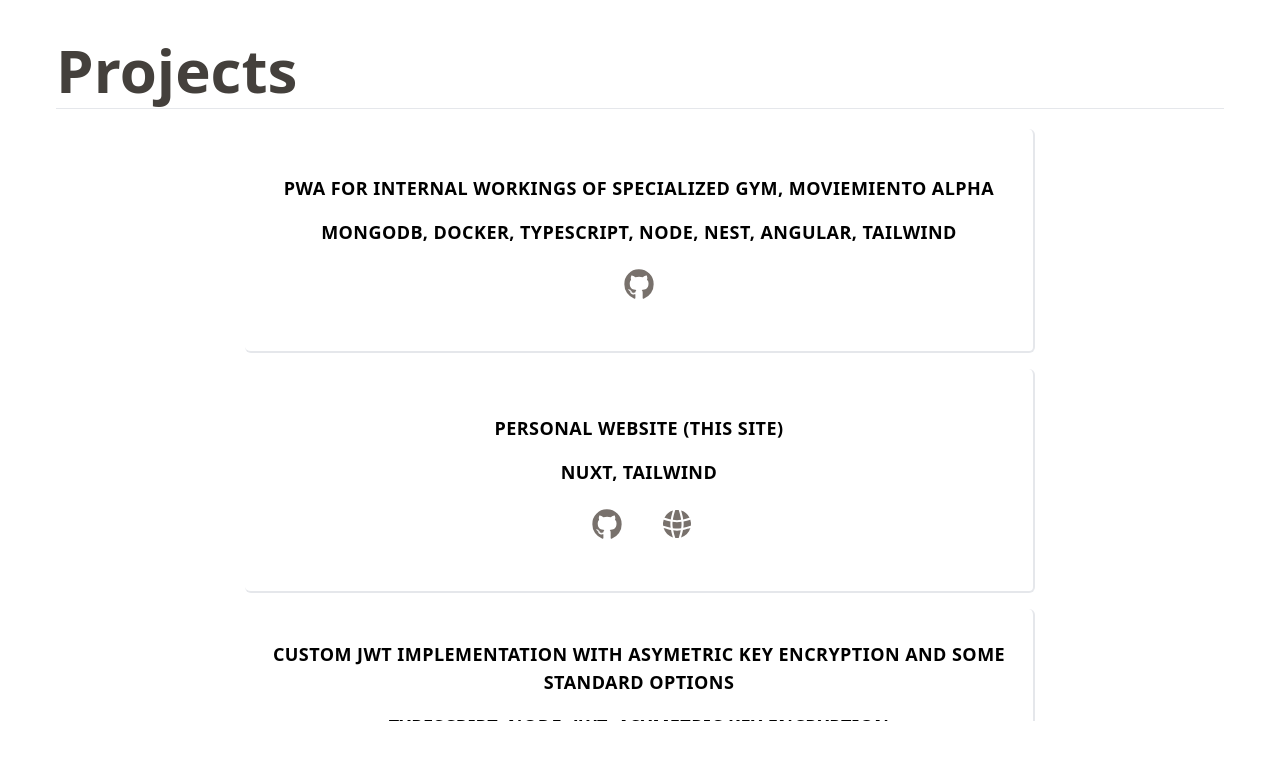
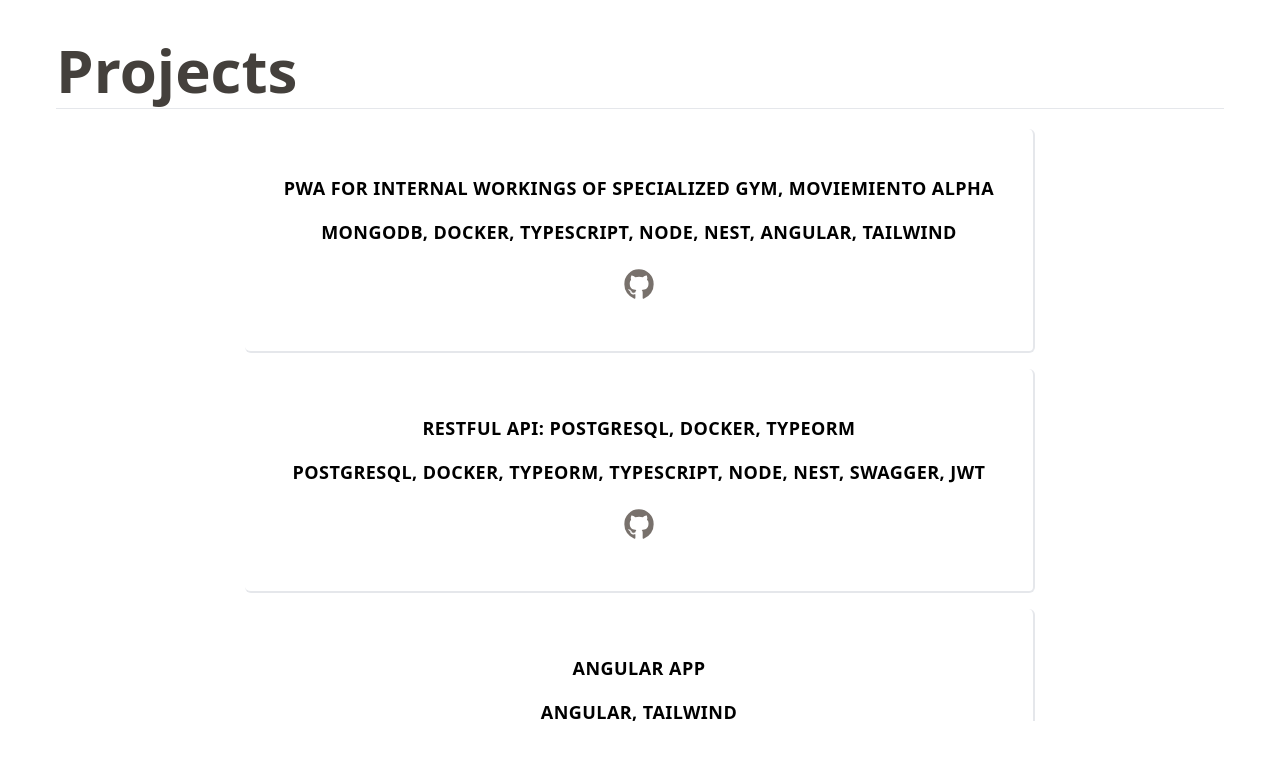
Before and after one commit to onehoax/portfolio, a Nuxt app: page /projects in a window 1280 px wide. Shown: the top 760 px of the page. Built offline with nearby package versions, Linux system fonts and the light colour scheme.

Commit message:
update projects

```diff
--- a/pages/projects.vue
+++ b/pages/projects.vue
@@ -9,7 +9,32 @@ const projects = [
   {
     description: "PWA for internal workings of specialized gym, Moviemiento Alpha",
     stack: "MongoDB, Docker, TypeScript, Node, Nest, Angular, Tailwind",
-    ghUrl: "https://github.com/onehoax/alpha ",
+    ghUrl: "https://github.com/onehoax/alpha",
+    site: ""
+  },
+  {
+    description: "RESTful API: PostgreSQL, Docker, TypeORM",
+    stack: "PostgreSQL, Docker, TypeORM, TypeScript, Node, Nest, Swagger, JWT",
+    ghUrl: "https://github.com/onehoax/inlaze_be",
+    site: ""
+  },
+  {
+    description: "Angular App",
+    stack: "Angular, Tailwind",
+    ghUrl: "https://github.com/onehoax/inlaze_fe",
+    site: ""
+  },
+  {
+    description: "Data Engineering Projects",
+    stack:
+      "Core Java, SpringBoot, Linux, Bash, PostgreSQL, Python, Hadoop, Spark, Docker, Kubernetes, Cloud, OLTP, OLAP",
+    ghUrl: "https://github.com/onehoax/data_engineering ",
+    site: ""
+  },
+  {
+    description: "Implementation of small java-like language",
+    stack: "Visitor Design Pattern, Eiffel Testing Framework (ETF)",
+    ghUrl: "https://github.com/onehoax/language_analyzer",
     site: ""
   },
   {
@@ -19,15 +44,15 @@ const projects = [
     site: "https://andresosorio.onrender.com"
   },
   {
+    description: "RESTful API: PostgreSQL, Prisma",
+    stack: "Node, Express, TypeScript, PostgreSQL, Prisma",
+    ghUrl: "https://github.com/onehoax/rest_api",
+    site: ""
+  },
+  {
     description: "Custom JWT Implementation with asymetric key encryption and some standard options",
     stack: "TypeScript, Node, JWT, Asymetric Key Encryption",
     ghUrl: "https://github.com/onehoax/custom_jwt",
-    site: ""
-  },
-  {
-    description: "RESTful API with PostgreSQL and Prisma",
-    stack: "Node, Express, TypeScript, PostgreSQL, Prisma",
-    ghUrl: "https://github.com/onehoax/rest_api",
     site: ""
   },
   {
@@ -49,19 +74,6 @@ const projects = [
     site: "https://bespoke-belekoy-307f74.netlify.app/"
   },
   {
-    description: "Data Engineering Projects",
-    stack:
-      "Core Java, SpringBoot, Linux, Bash, PostgreSQL, Python, Hadoop, Spark, Docker, Kubernetes, Cloud, OLTP, OLAP",
-    ghUrl: "https://github.com/onehoax/data_engineering ",
-    site: ""
-  },
-  {
-    description: "Implementation of small java-like language",
-    stack: "Visitor Design Pattern, Eiffel Testing Framework (ETF)",
-    ghUrl: "https://github.com/onehoax/language_analyzer",
-    site: ""
-  },
-  {
     description: "Mock Portfolio Site",
     stack: "HTML, CSS, JS",
     ghUrl: "https://github.com/onehoax/gallery_portfolio",
```
